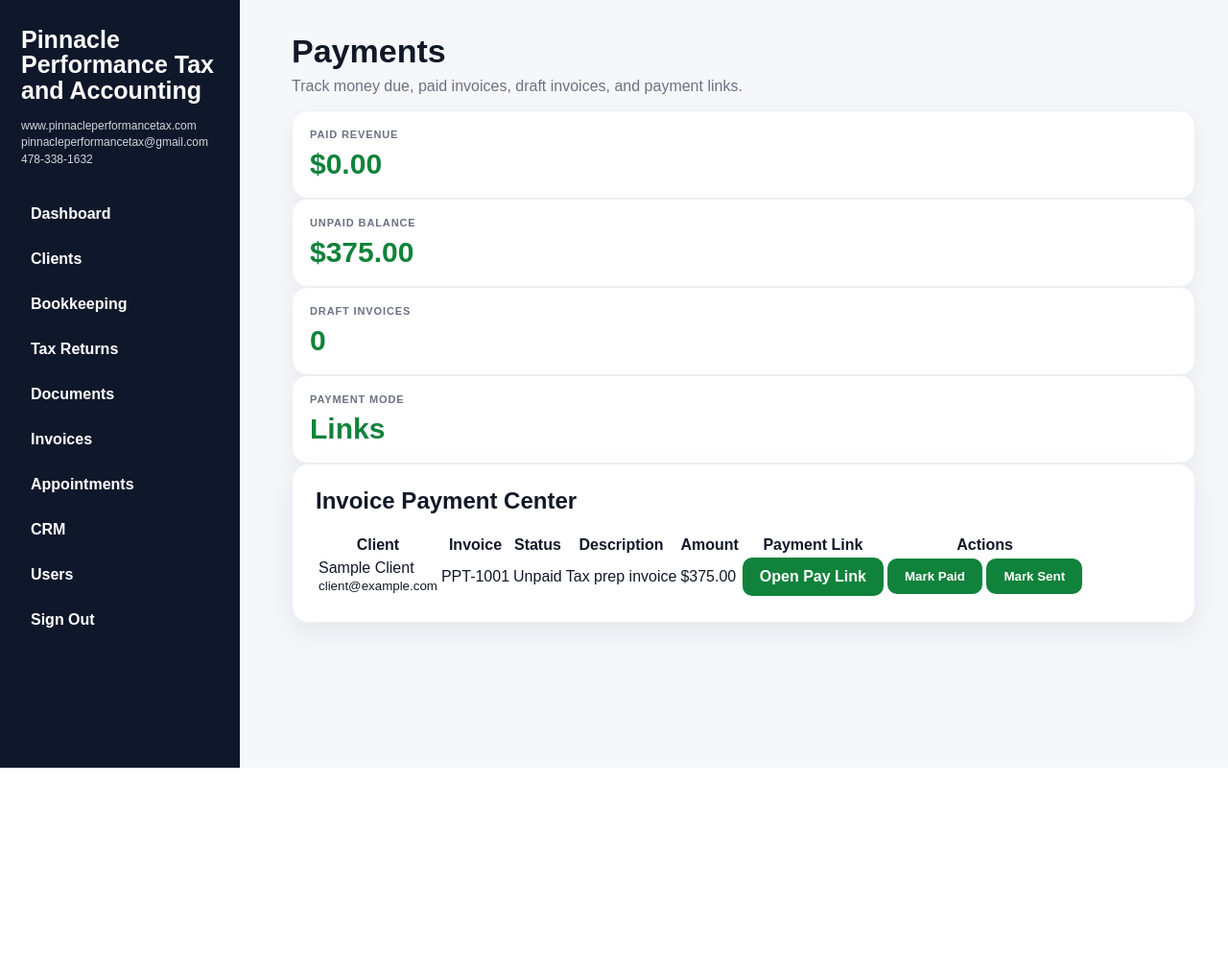
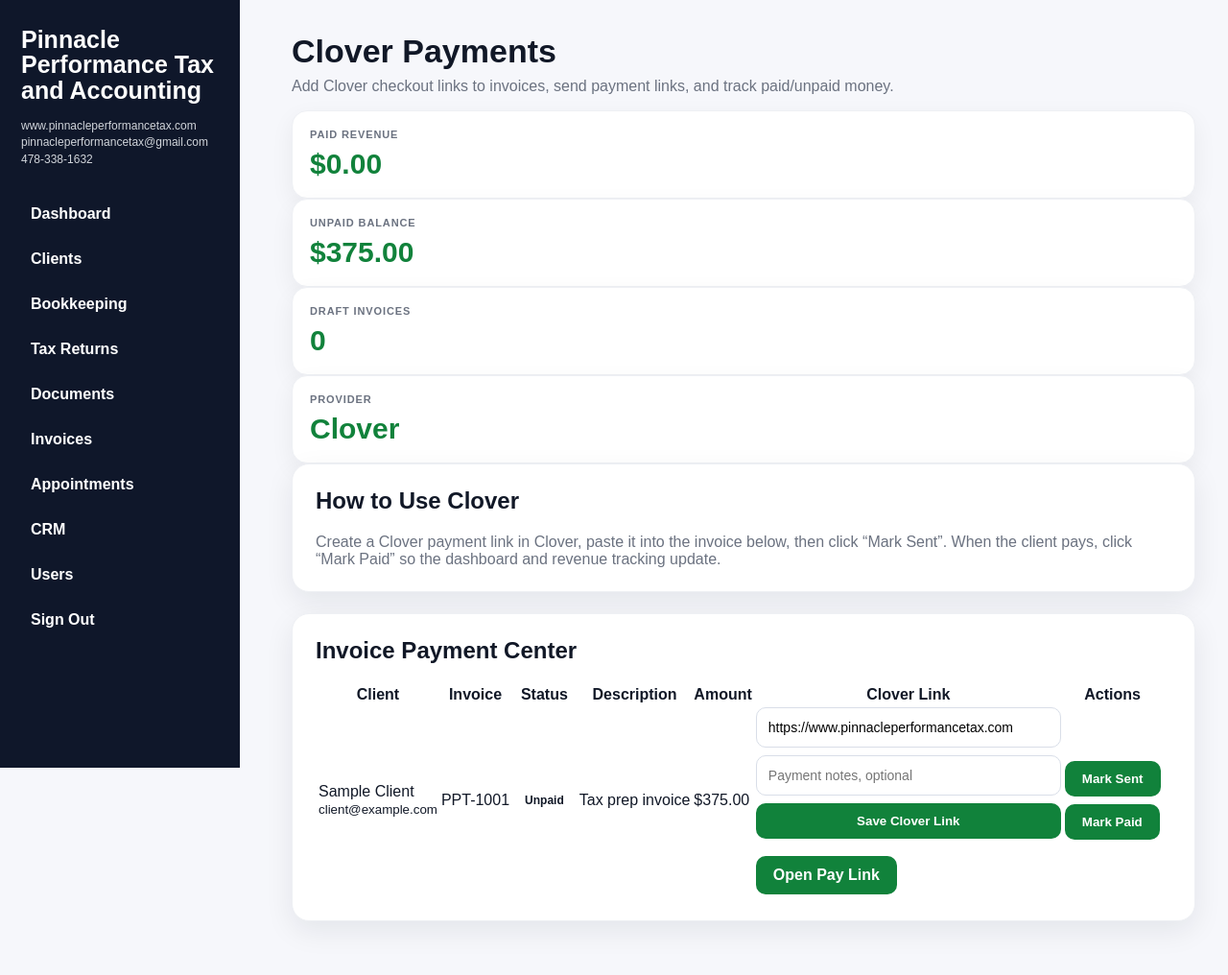
Before and after one commit to pinnacleperformancetax-hash/ppt-tax-portal, a Flask app: page /payments in a window 1280 px wide. Shown: the whole page at 96% size. Before the commit the page ends 800 px from the top, so only its background shows below. Run offline with Flask 3, Linux system fonts and the light colour scheme; a user stored in the database is signed in; data comes from the database, SQL or seed files in the repository.

Commit message:
Add files via upload

```diff
--- a/templates/templates/invoices.html
+++ b/templates/templates/invoices.html
@@ -1,7 +1,7 @@
 {% extends "base.html" %}
 {% block content %}
 <h1>Invoices</h1>
-<p class="sub">Create invoices, track payment status, and add payment links.</p>
+<p class="sub">Create invoices, track payment status, and add Clover payment links.</p>
 {% if current_user.role == 'admin' %}
 <div class="card">
   <h2>Create Invoice</h2>
@@ -12,7 +12,7 @@
     <input type="date" name="due_date">
     <input name="amount" placeholder="Amount">
     <select name="status"><option>Draft</option><option>Sent</option><option>Paid</option><option>Overdue</option></select>
-    <input name="payment_link" placeholder="Payment link">
+    <input name="payment_link" placeholder="Clover payment link">
     <textarea name="description" placeholder="Description"></textarea>
     <div><button type="submit">Save Invoice</button></div>
   </form>
--- a/templates/templates/payments.html
+++ b/templates/templates/payments.html
@@ -1,13 +1,21 @@
 {% extends "base.html" %}
 {% block content %}
-<h1>Payments</h1>
-<p class="sub">Track money due, paid invoices, draft invoices, and payment links.</p>
+<h1>Clover Payments</h1>
+<p class="sub">Add Clover checkout links to invoices, send payment links, and track paid/unpaid money.</p>
 
 <div class="metric-grid">
   <div class="metric"><span>Paid Revenue</span><strong>{{ paid_total|currency }}</strong></div>
   <div class="metric"><span>Unpaid Balance</span><strong>{{ unpaid_total|currency }}</strong></div>
   <div class="metric"><span>Draft Invoices</span><strong>{{ draft_total }}</strong></div>
-  <div class="metric"><span>Payment Mode</span><strong>Links</strong></div>
+  <div class="metric"><span>Provider</span><strong>Clover</strong></div>
+</div>
+
+<div class="card">
+  <h2>How to Use Clover</h2>
+  <p class="sub" style="margin-bottom:0;">
+    Create a Clover payment link in Clover, paste it into the invoice below, then click “Mark Sent”.
+    When the client pays, click “Mark Paid” so the dashboard and revenue tracking update.
+  </p>
 </div>
 
 <div class="card">
@@ -21,7 +29,7 @@
           <th>Status</th>
           <th>Description</th>
           <th>Amount</th>
-          <th>Payment Link</th>
+          <th>Clover Link</th>
           <th>Actions</th>
         </tr>
       </thead>
@@ -30,22 +38,29 @@
         <tr>
           <td>{{ i.client_name }}<br><small>{{ i.client_email }}</small></td>
           <td>{{ i.invoice_number }}</td>
-          <td>{{ i.status }}</td>
+          <td>
+            {% set status_class = (i.status or 'Draft')|lower|replace(' ', '-') %}
+            <span class="status-pill status-{{ status_class }}">{{ i.status or "Draft" }}</span>
+          </td>
           <td>{{ i.description }}</td>
           <td class="money">{{ i.amount|currency }}</td>
-          <td>
+          <td style="min-width:320px;">
+            <form method="POST" action="/invoice/{{ i.id }}/update-payment" class="grid" style="gap:8px;">
+              <input name="payment_link" value="{{ i.payment_link or i.clover_link or '' }}" placeholder="Paste Clover payment link here">
+              <input name="payment_notes" value="{{ i.payment_notes or '' }}" placeholder="Payment notes, optional">
+              <input type="hidden" name="payment_provider" value="Clover">
+              <button type="submit">Save Clover Link</button>
+            </form>
             {% if i.payment_link %}
-              <a class="btn" href="{{ i.payment_link }}" target="_blank">Open Pay Link</a>
-            {% else %}
-              <span class="empty">Add payment link on invoice page</span>
+              <br><a class="btn" href="{{ i.payment_link }}" target="_blank">Open Pay Link</a>
             {% endif %}
           </td>
           <td>
-            <form method="POST" action="/invoice/{{ i.id }}/mark-paid" style="display:inline;">
-              <button type="submit">Mark Paid</button>
+            <form method="POST" action="/invoice/{{ i.id }}/send-clover" style="margin-bottom:8px;">
+              <button type="submit">Mark Sent</button>
             </form>
-            <form method="POST" action="/invoice/{{ i.id }}/mark-sent" style="display:inline;">
-              <button class="btn-dark" type="submit">Mark Sent</button>
+            <form method="POST" action="/invoice/{{ i.id }}/mark-paid">
+              <button class="btn-dark" type="submit">Mark Paid</button>
             </form>
           </td>
         </tr>
```
Also changed, not shown: templates/templates/dashboard.html (+7 -0 lines).
